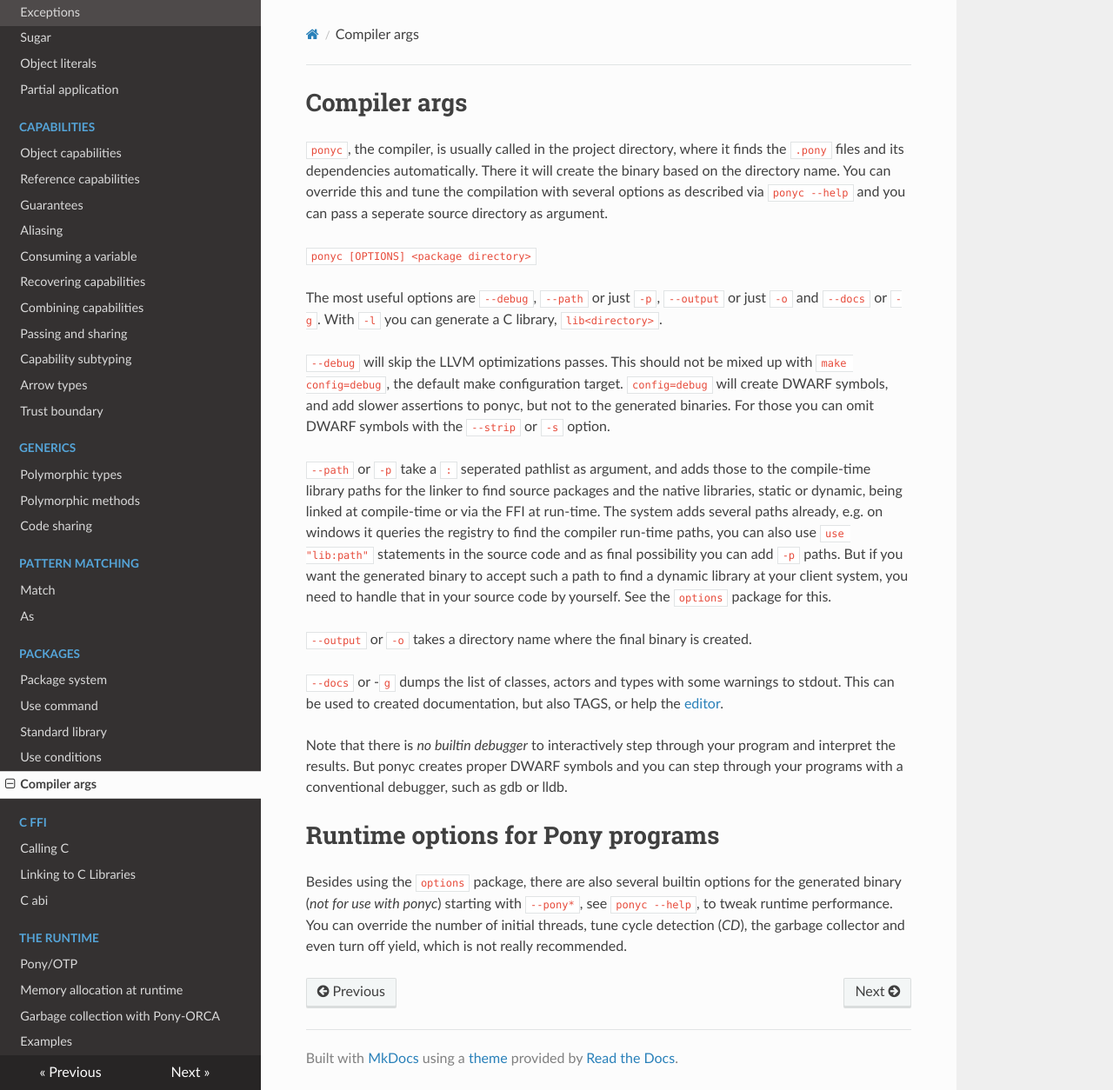
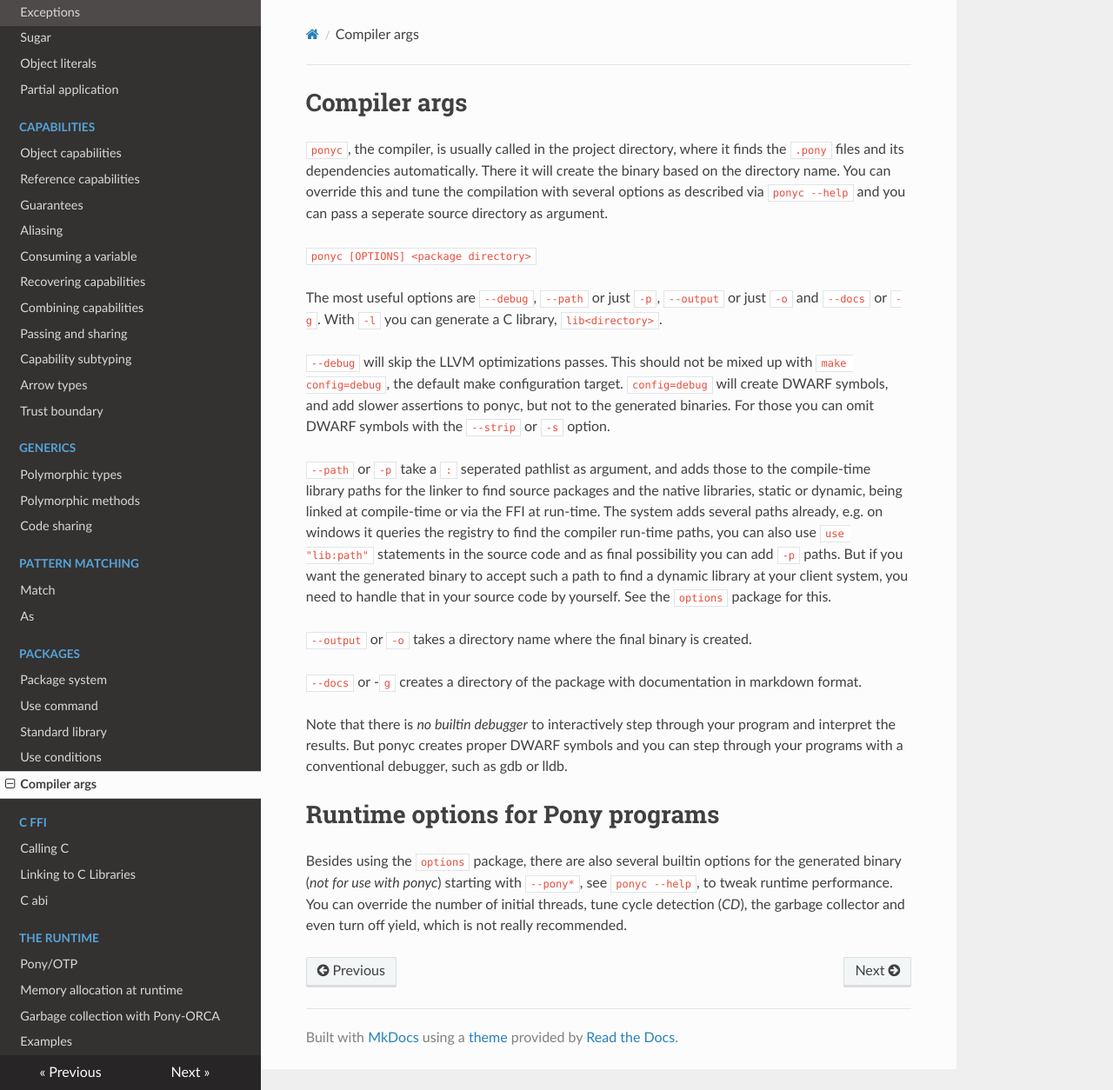
Before and after one commit to ponylang/pony-tutorial, an MkDocs documentation site: the page built from docs/compiler-clargs/clargs.md, in a window 1280 px wide and 1254 px high. Shown: the whole window at 87% size. Built offline with MkDocs 1.6.1, drawn with Linux system fonts in a browser that asks for light colours; nearby versions of some CDN libraries; old or Windows-style settings are respelled for this version of MkDocs.

Commit message:
fix --docs option

```diff
--- a/docs/compiler-clargs/clargs.md
+++ b/docs/compiler-clargs/clargs.md
@@ -33,9 +33,8 @@ code by yourself. See the `options` package for this.
 `--output` or `-o` takes a directory name where the final binary is
 created.
 
-`--docs` or -`g` dumps the list of classes, actors and types with some
-warnings to stdout. This can be used to created documentation, but also
-TAGS, or help the [editor](../getting-started/what-you-need-to-start).
+`--docs` or -`g` creates a directory of the package with documentation
+in markdown format.
 
 Note that there is _no builtin debugger_ to interactively step through
 your program and interpret the results. But ponyc creates proper DWARF
```
